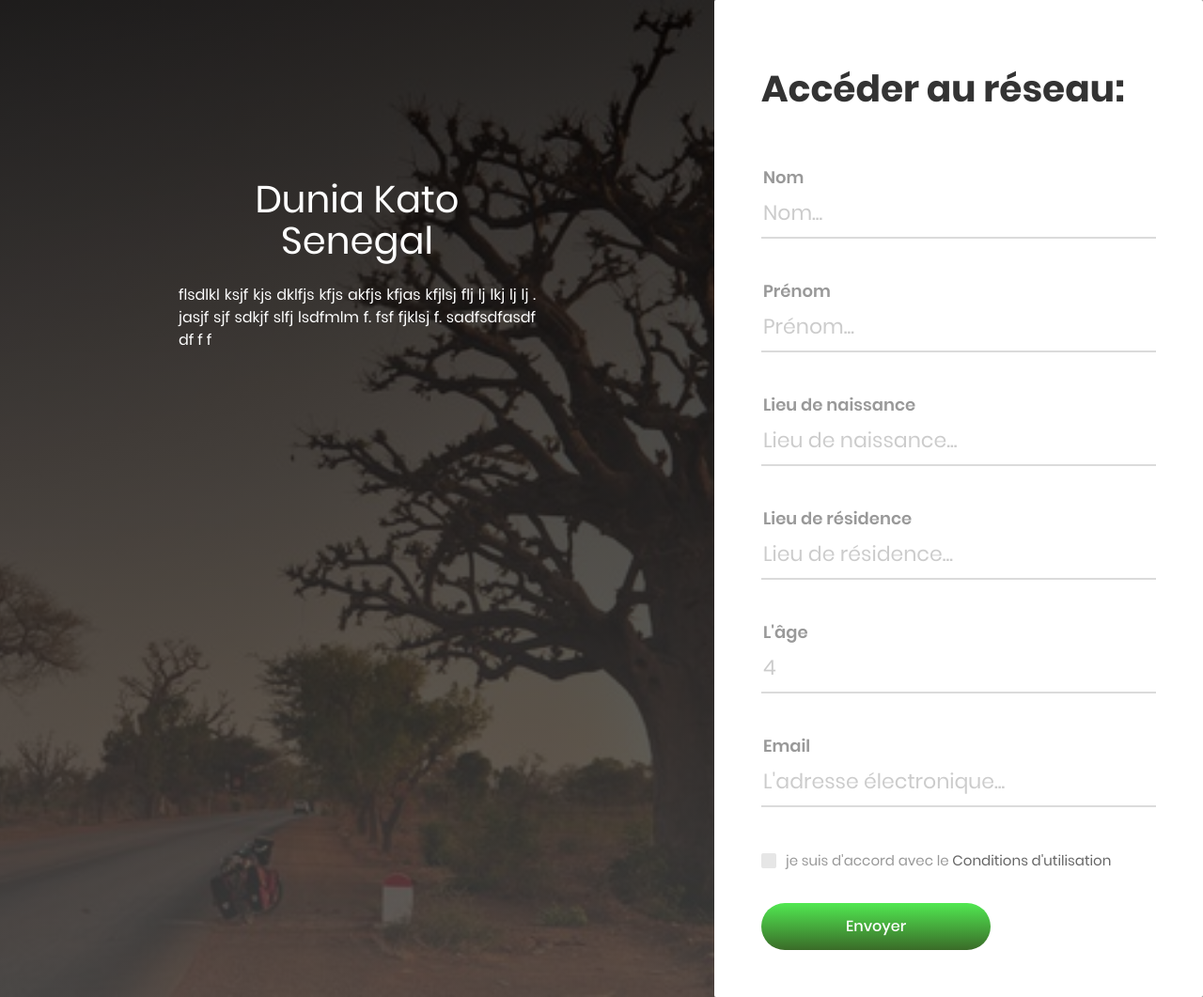
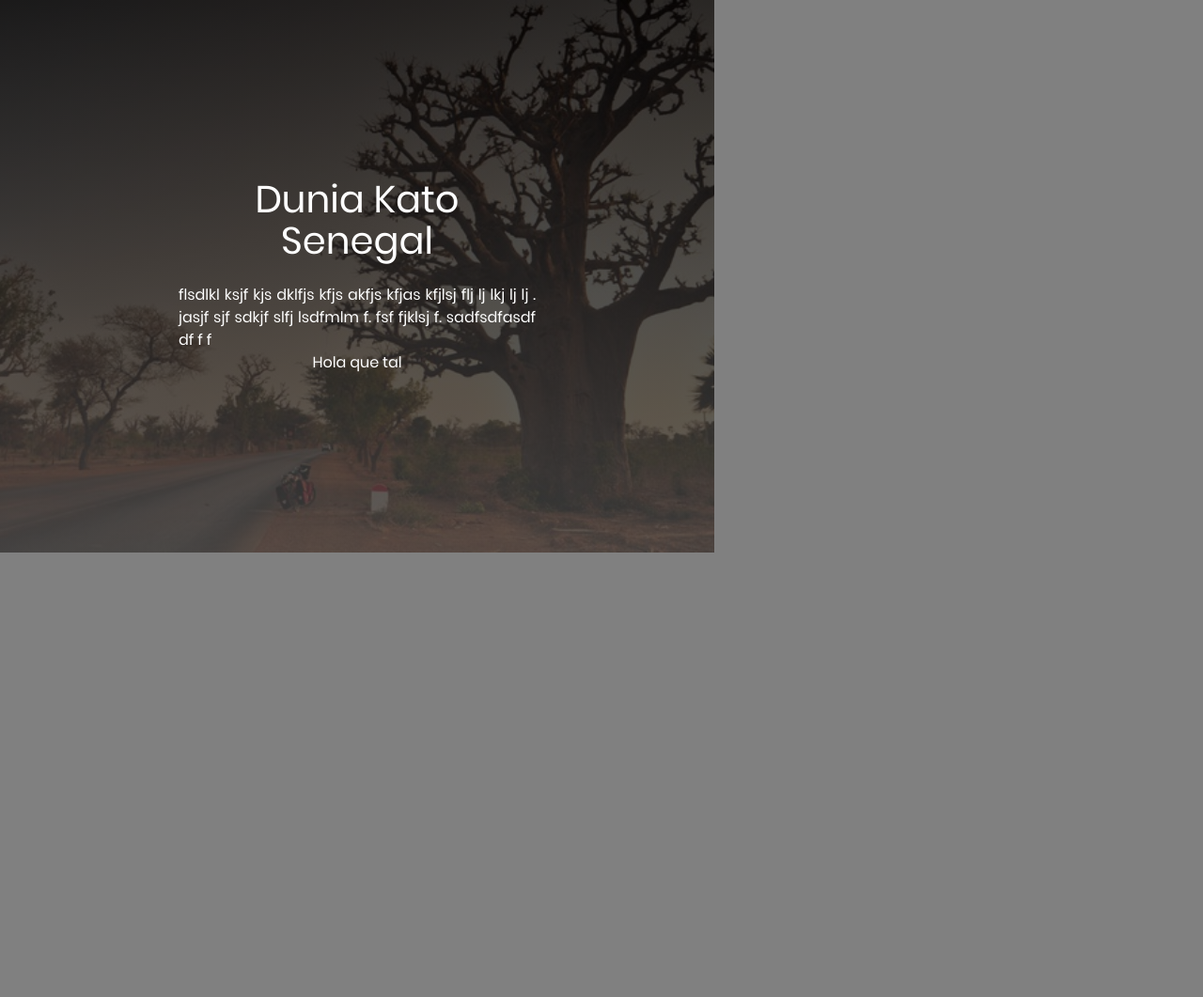
Before and after one commit to aucoop/inite, a Django app: template templates/statistics.html in a window 1280 px wide. Shown: the whole page at 94% size. After the commit the page ends 588 px from the top, so only its background shows below. Run offline with Django 3.2, Linux system fonts and the light colour scheme; the template is opened without the code that fills it, so the values that code supplies are empty; some libraries are stand-ins or nearby versions.

Commit message:
nova branca per treballar el frontend

```diff
--- a/inite/urls.py
+++ b/inite/urls.py
@@ -20,9 +20,11 @@ from portal import views as PortalViews
 from portal import proxy
 
 urlpatterns = [
+    url(r'^resources$', PortalViews.resources, name='resources'),
     url(r'^login$', PortalViews.login, name='login'),
-    url(r'^resources$', PortalViews.resources, name='resources'),
-    url(r'^statistics$', PortalViews.retrieve, name='statistics'),
+    url(r'^debug$', PortalViews.debug, name='debug'),
+    url(r'^statistics$', PortalViews.retrieve_frontend, name='statistics'),
+    url(r'^retrieve$', PortalViews.retrieve, name='retrieve'),
     url(r'^wikipedia$',  proxy.WikiProxy.as_view(), name='proxy'),
     url(r'^moodle$',  proxy.MoodleProxy.as_view(), name='proxy'),
     url(r'^khanacademy$',  proxy.KhanProxy.as_view(), name='proxy'),
--- a/templates/statistics.html
+++ b/templates/statistics.html
@@ -2,7 +2,7 @@
 <!DOCTYPE html>
 <html lang="en">
 <head>
-	<title>Login Portal</title>
+	<title>Téléchargement des données</title>
 	<meta charset="UTF-8">
 	<meta name="viewport" content="width=device-width, initial-scale=1">
 <!--===============================================================================================-->
@@ -43,84 +43,12 @@
 jasjf sjf sdkjf slfj lsdfmlm f. fsf fjklsj f.
 sadfsdfasdf  df f f
           </div>
+          <div>      </div>
+          <div class="option">
+            Hola que tal
+          </div>
         </div>
       </div>
-
-			<div class="wrap-login100 p-l-50 p-r-50 p-t-72 p-b-50">
-				<form class="login100-form validate-form" action"/login" method="post"> {% csrf_token %}
-					<span class="login100-form-title p-b-59">
-						Accéder au réseau:
-					</span>
-
-					<div class="wrap-input100 validate-input" data-validate="Name is required">
-						<span class="label-input100">Nom</span>
-						<input class="input100" type="text" name="fname" placeholder="Nom..." required>
-						<span class="focus-input100"></span>
-					</div>
-
-					<div class="wrap-input100 validate-input" data-validate = "Valid email is required: ex@abc.xyz">
-						<span class="label-input100">Prénom</span>
-						<input class="input100" type="text" name="lname" placeholder="Prénom..." required>
-						<span class="focus-input100"></span>
-					</div>
-
-					<div class="wrap-input100 validate-input" data-validate="Username is required">
-						<span class="label-input100">Lieu de naissance</span>
-						<input class="input100" type="text" name="lloc_n" placeholder="Lieu de naissance..." required>
-						<span class="focus-input100"></span>
-					</div>
-
-					<div class="wrap-input100 validate-input" data-validate = "Password is required">
-						<span class="label-input100">Lieu de résidence</span>
-						<input class="input100" type="text" name="lloc_r" placeholder="Lieu de résidence... " required>
-						<span class="focus-input100"></span>
-					</div>
-
-					<div class="wrap-input100 validate-input" data-validate = "Repeat Password is required">
-						<span class="label-input100">L'âge</span>
-						<input class="input100" type="number" name="edat" min="4" max="90" placeholder="4" required>
-						<span class="focus-input100"></span>
-					</div>
-
-
-
-
-					<div class="wrap-input100 validate-input" data-validate = "Password is required">
-						<span class="label-input100">Email</span>
-						<input class="input100" type="text" name="lloc_r" placeholder="L'adresse électronique... " >
-						<span class="focus-input100"></span>
-					</div>
-
-
-
-					<div class="flex-m w-full p-b-33">
-						<div class="contact100-form-checkbox">
-							<input class="input-checkbox100" id="ckb1" type="checkbox" name="remember-me" required>
-							<label class="label-checkbox100" for="ckb1">
-								<span class="txt1">
-									je suis d'accord avec le
-									<a href="#" class="txt2 hov1">
-										Conditions d'utilisation
-									</a>
-								</span>
-							</label>
-						</div>
-
-
-					</div>
-
-					<div class="container-login100-form-btn">
-						<div class="wrap-login100-form-btn">
-							<div class="login100-form-bgbtn"></div>
-							<button class="login100-form-btn">
-								Envoyer
-							</button>
-						</div>
-
-						</a>
-					</div>
-				</form>
-			</div>
 		</div>
 	</div>
 
```
